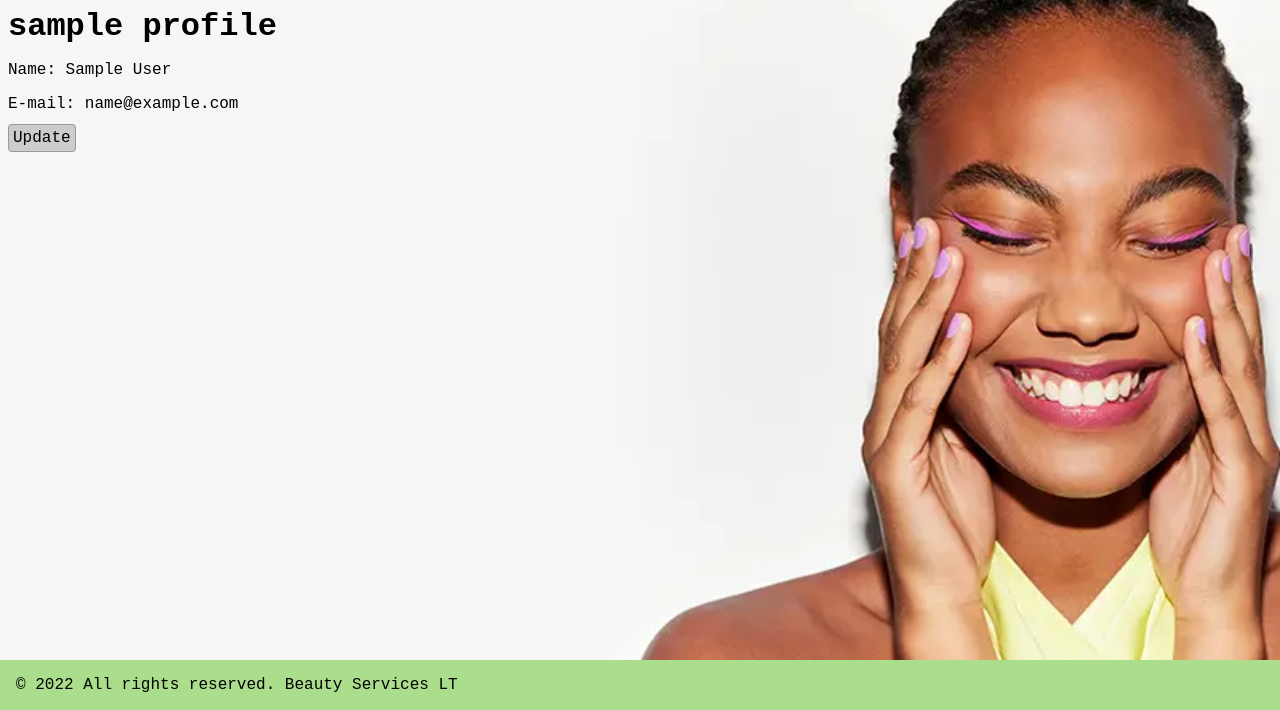
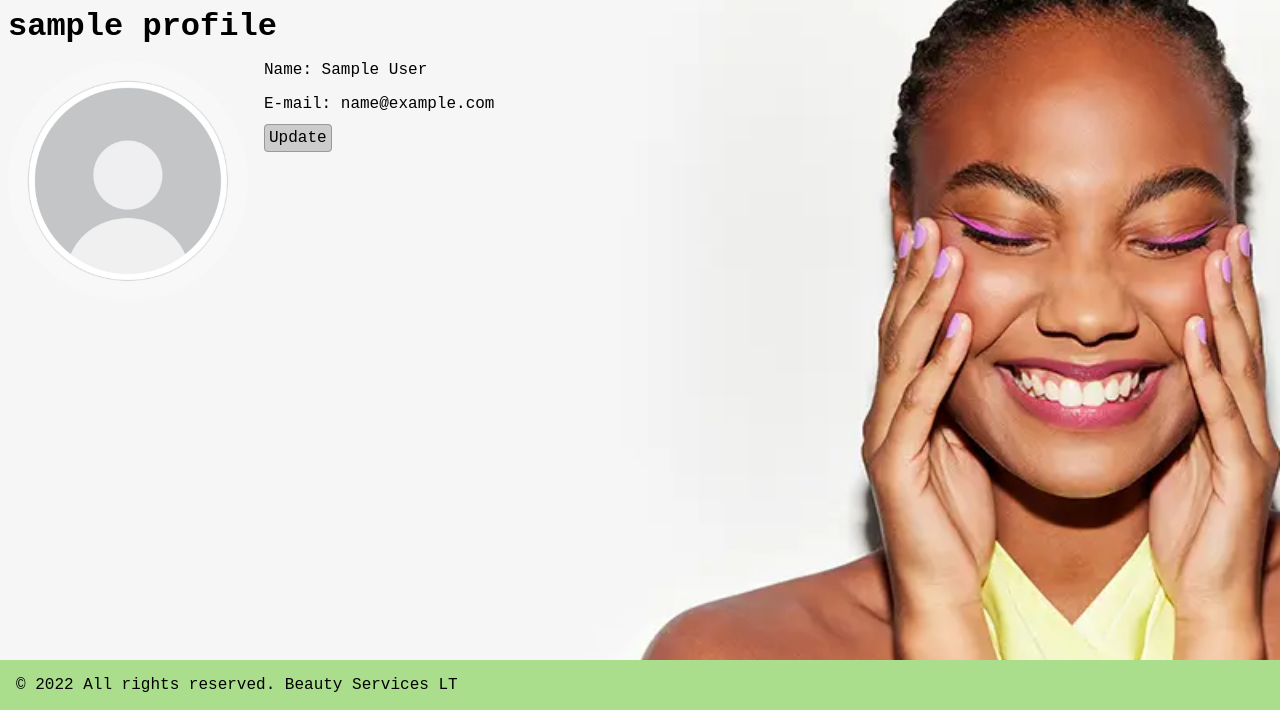
Before and after one commit to IngridaVaitkuviene/ptu5_django_beauty_services, a Django app: page /user_profile/profile/ in a window 1280 px wide. Shown: the part 90-800 px from the top of the page. Run offline with Django 4.2, Linux system fonts and the light colour scheme; the visitor is signed in with stand-in values (Sample User, id 1).

Commit message:
'no photo' image added into user profile

```diff
--- a/ptu5_beauty_services/user_profile/templates/user_profile/profile.html
+++ b/ptu5_beauty_services/user_profile/templates/user_profile/profile.html
@@ -1,4 +1,5 @@
 {% extends 'beauty_services/base.html' %}
+{% load static %}
 {% block title %}{{ block.super }} {{ user }} profile{% endblock title %}
 {% block content %}
 <h1>{{ user }} profile</h1>
@@ -6,6 +7,10 @@
     {% if user.profile and user.profile.photo %}
         <div>
             <img src="{{ user.profile.photo.url}}" class="user-profile-photo">
+        </div>
+    {% else %}
+        <div>
+            <img src="{% static 'beauty_services/no_image.jpg' %}" class="user-profile-photo">
         </div>
     {% endif %}
     <div class="spacer">
```
Also changed, not shown: ptu5_beauty_services/beauty_services/static/beauty_services/no_image.jpg (added).
